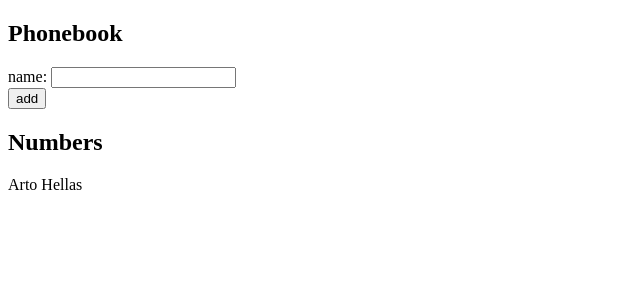
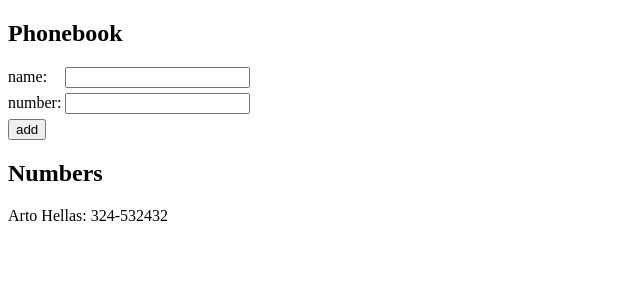
Before and after one commit to BrunoLadiv/FullStackOpen-Helsinki-University, a React (Create React App) app in the folder part2/phonebook/: page / in a window 1280 px wide. Shown: the top 300 px of the page, without its empty margins (0-640 px from the left). Built offline with nearby package versions, Linux system fonts and the light colour scheme.

Commit message:
exerc 2.8

```diff
--- a/part2/phonebook/public/index.html
+++ b/part2/phonebook/public/index.html
@@ -18,7 +18,15 @@
     <style>
       p{
         margin: 0;
+
       }
+      .name{
+        margin-right: 14px;
+      }
+      div{
+        margin-bottom: 5px;
+      }
+
     </style>
     <!--
       Notice the use of %PUBLIC_URL% in the tags above.
--- a/part2/phonebook/src/App.js
+++ b/part2/phonebook/src/App.js
@@ -2,20 +2,23 @@ import { useState } from 'react'
 
 const App = () => {
   const [persons, setPersons] = useState([
-    { name: 'Arto Hellas', id: 0 }
+    { name: 'Arto Hellas', id: 0, number: "324-532432" }
   ])
   const [newName, setNewName] = useState('')
+  const [newNumber, setNewNumber] = useState('')
 
   const handleFormSubmit = (event) => {
     event.preventDefault()
 
-    if (persons.find(person => person.name.toLocaleLowerCase() === newName.toLocaleLowerCase())) {
+    if (persons.find(person => person.name.toLowerCase() === newName.toLowerCase())) {
       alert(`${newName} is already added to phonebook`)
       setNewName('')
+      setNewNumber('')
       return
     }
-    setPersons([...persons, { name: newName, id: persons.length++ }])
+    setPersons([...persons, { name: newName, id: persons.length++, number: newNumber }])
     setNewName('')
+    setNewNumber('')
 
   }
   const handleNewNameChange = (event) => {
@@ -24,20 +27,28 @@ const App = () => {
 
 
   }
+  const handleNewNumberChange = (event) => {
+    setNewNumber(event.target.value)
+
+  }
   // console.log(persons)
   return (
     <div>
       <h2>Phonebook</h2>
       <form onSubmit={handleFormSubmit}>
         <div>
-          name: <input value={newName} onChange={handleNewNameChange}/>
+          <span className='name'>name:</span> <input value={newName} onChange={handleNewNameChange}/>
+        </div>
+        <div>
+
+          number: <input  value={newNumber} onChange={handleNewNumberChange}/>
         </div>
         <div>
           <button type="submit">add</button>
         </div>
       </form>
       <h2>Numbers</h2>
-      {persons.map(person => <p key={person.id}>{person.name}</p>)}
+      {persons.map(person => <p key={person.id}>{person.name}: {person.number}</p>)}
     </div>
   )
 }
```
